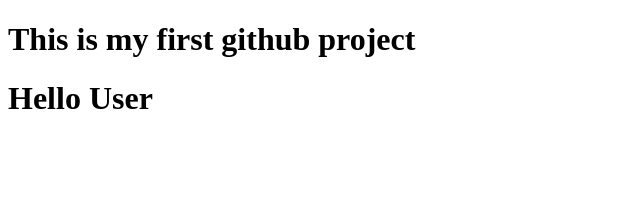
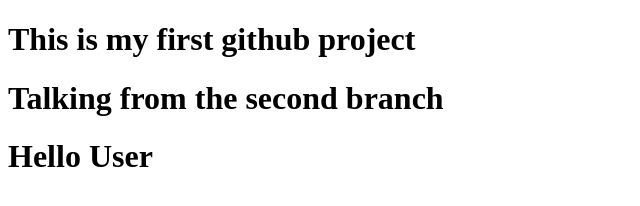
Before and after one commit to Md-Jahir-Raihan/my-first-website, a plain HTML site: page index.html in a window 1280 px wide. Shown: the whole page, without its empty margins (0-640 px from the left). Drawn offline with Linux system fonts and the light colour scheme.

Commit message:
learning about second branch

```diff
--- a/index.html
+++ b/index.html
@@ -8,6 +8,7 @@
 </head>
 <body>
     <h1>This is my first github project</h1>
+    <h1>Talking from the second branch</h1>
     <h1>Hello User</h1>
 </body>
 </html>
```
